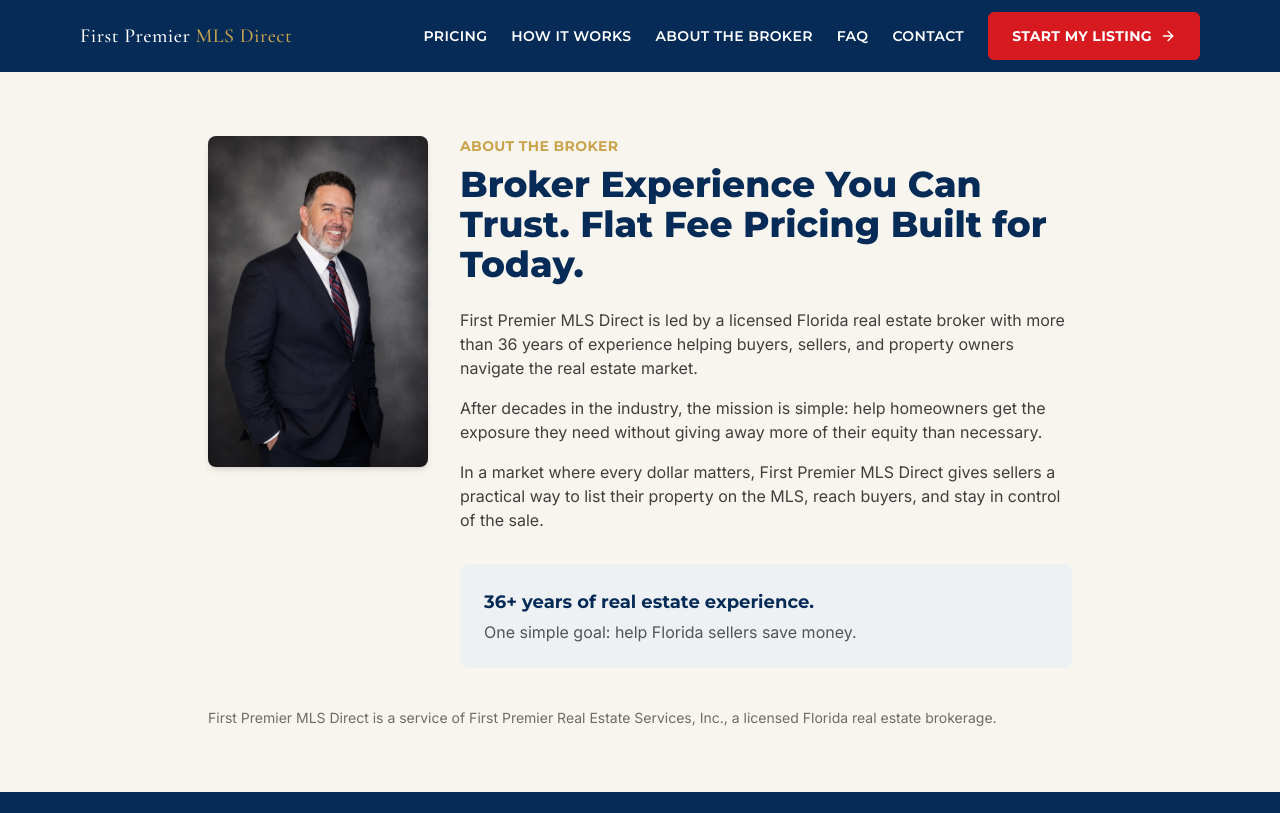
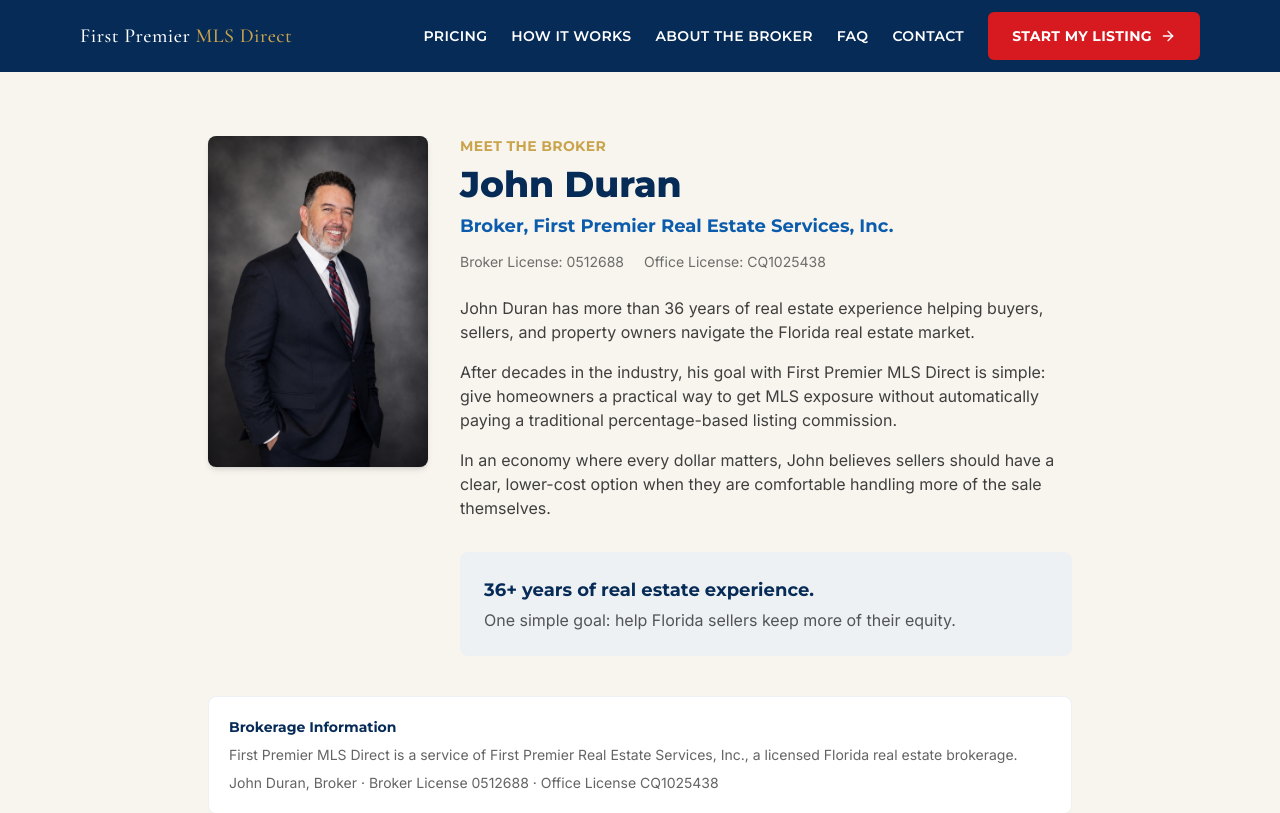
Before and after one commit to Elicasta/firstpremiermlsdirect, a Next.js app: page /about in a window 1280 px wide. Shown: the top 813 px of the page. Built offline with nearby package versions, Linux system fonts and the light colour scheme.

Commit message:
Add broker name and license information

```diff
--- a/app/about/page.tsx
+++ b/app/about/page.tsx
@@ -1,6 +1,6 @@
 import Image from "next/image";
 
-export const metadata = { title: "About the Broker | First Premier MLS Direct" };
+export const metadata = { title: "About John Duran | First Premier MLS Direct" };
 
 export default function AboutPage() {
   return (
@@ -9,7 +9,7 @@
         <div className="mx-auto w-40 overflow-hidden rounded-lg shadow-md md:w-full">
           <Image
             src="/images/broker-portrait.png"
-            alt="Broker, First Premier Real Estate Services, Inc."
+            alt="John Duran, Broker, First Premier Real Estate Services, Inc."
             width={440}
             height={660}
             className="h-full w-full object-cover"
@@ -19,26 +19,33 @@
 
         <div>
           <p className="font-display text-sm font-bold uppercase tracking-wide text-gold">
-            About the Broker
+            Meet the Broker
           </p>
           <h1 className="mt-2 font-display text-3xl font-extrabold text-navy sm:text-4xl">
-            Broker Experience You Can Trust. Flat Fee Pricing Built for Today.
+            John Duran
           </h1>
+          <p className="mt-2 font-display text-lg font-bold text-blue">
+            Broker, First Premier Real Estate Services, Inc.
+          </p>
+          <div className="mt-3 flex flex-wrap gap-x-5 gap-y-1 text-sm text-ink/60">
+            <span>Broker License: 0512688</span>
+            <span>Office License: CQ1025438</span>
+          </div>
 
           <div className="mt-6 space-y-4 text-ink/80">
             <p>
-              First Premier MLS Direct is led by a licensed Florida real estate broker with more
-              than 36 years of experience helping buyers, sellers, and property owners navigate
-              the real estate market.
+              John Duran has more than 36 years of real estate experience helping buyers,
+              sellers, and property owners navigate the Florida real estate market.
             </p>
             <p>
-              After decades in the industry, the mission is simple: help homeowners get the
-              exposure they need without giving away more of their equity than necessary.
+              After decades in the industry, his goal with First Premier MLS Direct is simple:
+              give homeowners a practical way to get MLS exposure without automatically paying
+              a traditional percentage-based listing commission.
             </p>
             <p>
-              In a market where every dollar matters, First Premier MLS Direct gives sellers a
-              practical way to list their property on the MLS, reach buyers, and stay in control
-              of the sale.
+              In an economy where every dollar matters, John believes sellers should have a
+              clear, lower-cost option when they are comfortable handling more of the sale
+              themselves.
             </p>
           </div>
 
@@ -46,15 +53,21 @@
             <p className="font-display text-lg font-bold text-navy">
               36+ years of real estate experience.
             </p>
-            <p className="mt-1 text-ink/70">One simple goal: help Florida sellers save money.</p>
+            <p className="mt-1 text-ink/70">One simple goal: help Florida sellers keep more of their equity.</p>
           </div>
         </div>
       </div>
 
-      <p className="mt-10 text-sm text-ink/60">
-        First Premier MLS Direct is a service of First Premier Real Estate Services, Inc., a
-        licensed Florida real estate brokerage.
-      </p>
+      <div className="mt-10 rounded-lg border border-gray bg-white p-5 text-sm text-ink/65">
+        <p className="font-display font-bold text-navy">Brokerage Information</p>
+        <p className="mt-2">
+          First Premier MLS Direct is a service of First Premier Real Estate Services, Inc., a
+          licensed Florida real estate brokerage.
+        </p>
+        <p className="mt-2">
+          John Duran, Broker · Broker License 0512688 · Office License CQ1025438
+        </p>
+      </div>
     </section>
   );
 }
```
